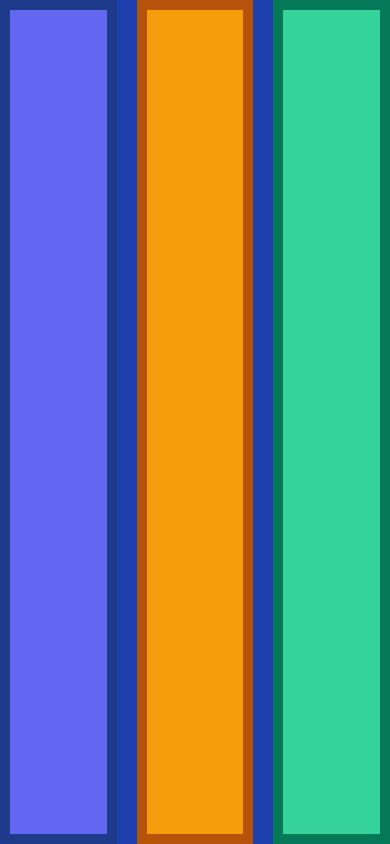
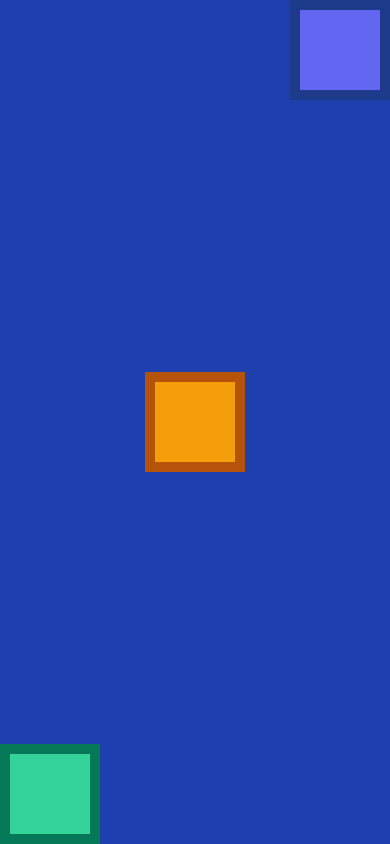
Before and after one commit to VHugoBarnes/counter-app-react-native, a React Native app: screen / in a window 390 px wide. Built offline with nearby package versions, Linux system fonts and the light colour scheme.

Commit message:
Homework #3

```diff
--- a/App.tsx
+++ b/App.tsx
@@ -1,9 +1,9 @@
 import React from "react";
-import Homework2 from "./src/screens/position/Homework2.screen";
+import Homework3 from "./src/screens/position/Homework3.screen";
 
 const App = () => {
   return (
-    <Homework2 />
+    <Homework3 />
   );
 };
 
--- /dev/null
+++ b/src/screens/position/Homework3.screen.tsx
@@ -0,0 +1,52 @@
+import React from "react";
+import { View, StyleSheet, SafeAreaView } from "react-native";
+
+const Homework3 = () => {
+  return (
+    <SafeAreaView style={[styles.container]}>
+      <View style={[styles.box_1]} />
+      <View style={[styles.box_2]} />
+      <View style={[styles.box_3]} />
+    </SafeAreaView>
+  );
+};
+
+const styles = StyleSheet.create({
+  container: {
+    backgroundColor: "#1E40AF",
+    flex: 1,
+    justifyContent: "space-between",
+  },
+  box_1: {
+    backgroundColor: "#6366F1",
+    width: 100,
+    height: 100,
+    borderColor: "#1E3A8A",
+    borderWidth: 10,
+    right: 0,
+    position: "absolute",
+  },
+  box_2: {
+    backgroundColor: "#F59E0B",
+    width: 100,
+    height: 100,
+    borderColor: "#B45309",
+    borderWidth: 10,
+    position: "absolute",
+    margin: "auto",
+    top: "50%",
+    left: "50%",
+    transform: [{ translateX: -50 }, { translateY: -50 }],
+  },
+  box_3: {
+    backgroundColor: "#34D399",
+    width: 100,
+    height: 100,
+    borderColor: "#047857",
+    borderWidth: 10,
+    bottom: 0,
+    position: "absolute",
+  },
+});
+
+export default Homework3;
```
